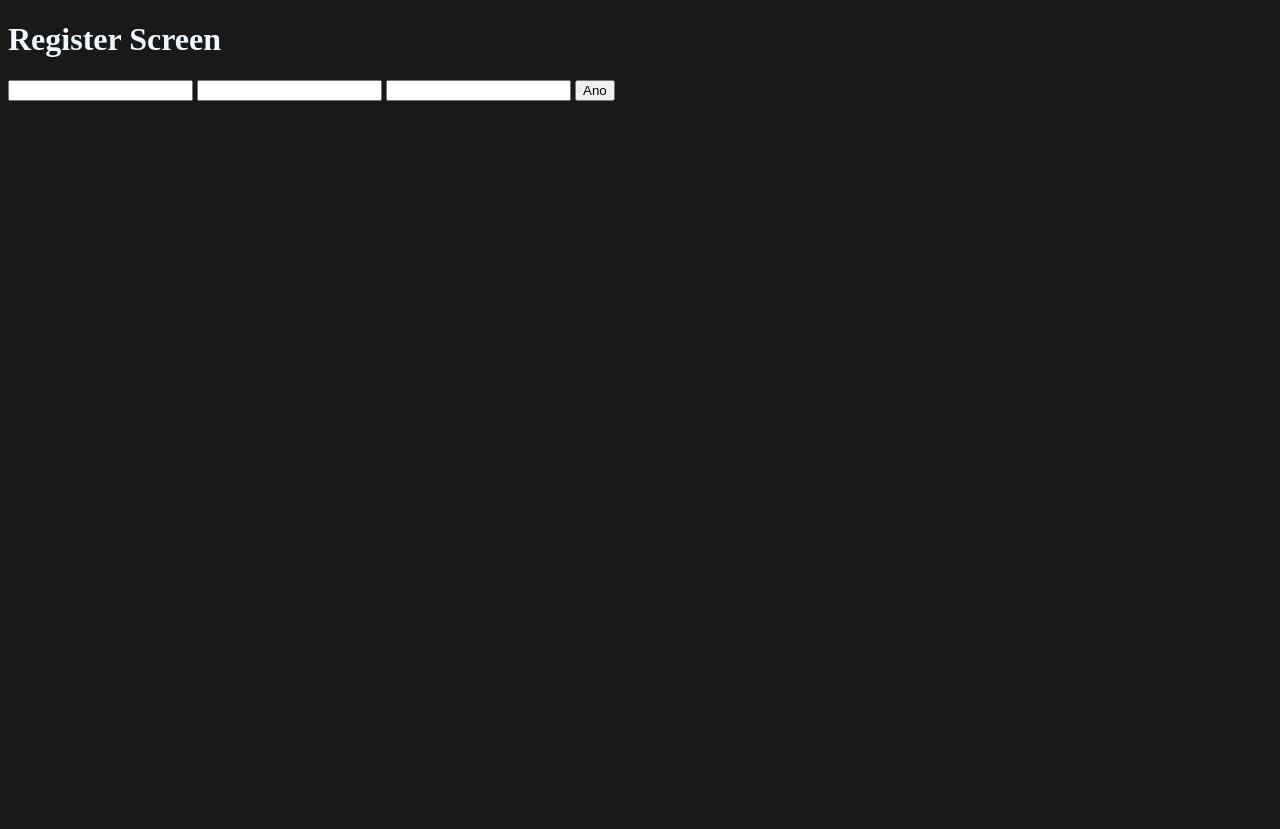
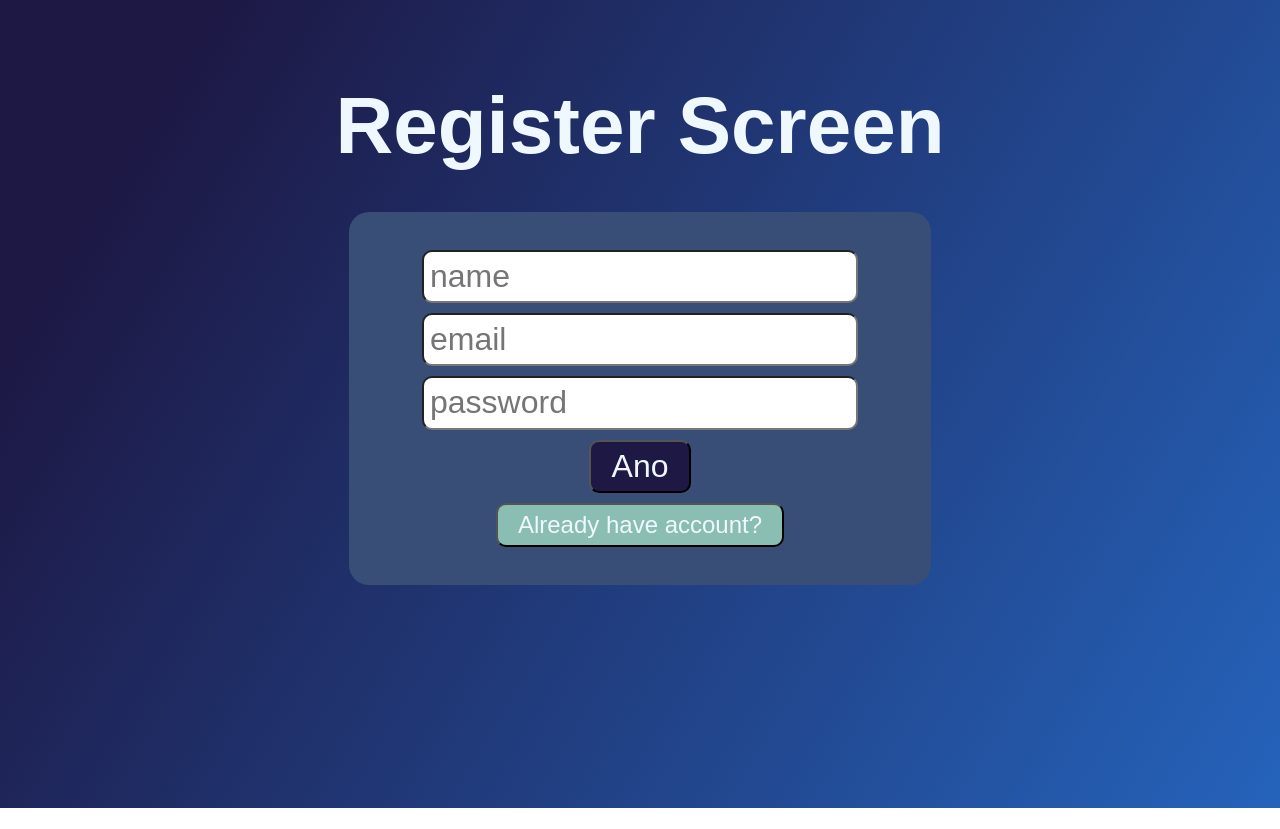
Before and after one commit to Heun11/yntdts, a website: page pages/register.html in a window 1280 px wide. After the commit the page ends 808 px from the top, so only its background shows below. Drawn offline with Linux system fonts and the light colour scheme; files that its build step writes are made by us from their sources; files whose address does not match are found by name.

Commit message:
style login register

```diff
--- a/css/pc.css
+++ b/css/pc.css
@@ -7,6 +7,7 @@ body{
     background-color: #191919;
     min-height: 100vh;
     color:aliceblue;
+    font-family: Sans-serif;
 }
 
 /* PC */
@@ -14,4 +15,58 @@ body{
     /* css for large device */
     /*                      */
 
+    .auth-body{
+        /* background-color: #18314F; */
+        background: linear-gradient(121deg, #1D1844 12%, #2563BB 100%);
+        min-height: 90vh;
+        color:aliceblue;
+        justify-content: center;
+        text-align: center;
+    }
+
+    .auth-box{
+        margin: auto;
+        background-color: #384E77;
+        padding: 3%;
+        border-radius: 20px;
+        width: 40%;
+    }
+
+    .auth-h1{
+        margin-top: 10vh;
+        margin-bottom: 5vh;
+        font-size: 5rem;
+    }
+
+    .auth-input{
+        font-size: 2rem;
+        padding: 1.2%;
+        border-radius: 10px;
+        margin-bottom: 2%;
+    }
+
+    .auth-submit{
+        font-size: 2rem;
+        padding: 1.2%;
+        border-radius: 10px;
+        background-color: #1D1844;
+        border-width: 2px;
+        border-color: black;
+        color:aliceblue;
+        padding-left: 4%;
+        padding-right: 4%;
+        margin-bottom: 2%;
+    }
+
+    .auth-next{
+        font-size: 1.5rem;
+        padding: 1.2%;
+        border-radius: 10px;
+        background-color: #8BBEB2;
+        border-width: 2px;
+        border-color: black;
+        color:aliceblue;
+        padding-left: 4%;
+        padding-right: 4%;
+    }
 }
--- a/pages/register.html
+++ b/pages/register.html
@@ -10,14 +10,23 @@
     <script src="/script.js"></script>
     <title>Register</title>
 </head>
-<body>
-    <h1>Register Screen</h1>
+<body class="auth-body">
+    <h1 class="auth-h1">Register Screen</h1>
 
-    <form action="/auth/register", method="post">
-        <input type="text" name="name" id="user_name">
-        <input type="text" name="email" id="user_email">
-        <input type="password" name="password" id="user_password">
-        <button type="submit">Ano</button>
-    </form>
+    <div class="auth-box">
+        <form action="/auth/register", method="post">
+            <input class="auth-input" placeholder="name" type="text" name="name" id="user_name">
+            <br>
+            <input class="auth-input" placeholder="email" type="text" name="email" id="user_email">
+            <br>
+            <input class="auth-input" placeholder="password" type="password" name="password" id="user_password">
+            <br>
+            <button class="auth-submit" type="submit">Ano</button>
+        </form>
+
+        <form action="/login">
+            <button class="auth-next" >Already have account?</button>
+        </form>
+    </div>
 </body>
 </html>
```
Also changed, not shown: pages/login.html (+16 -7 lines).
